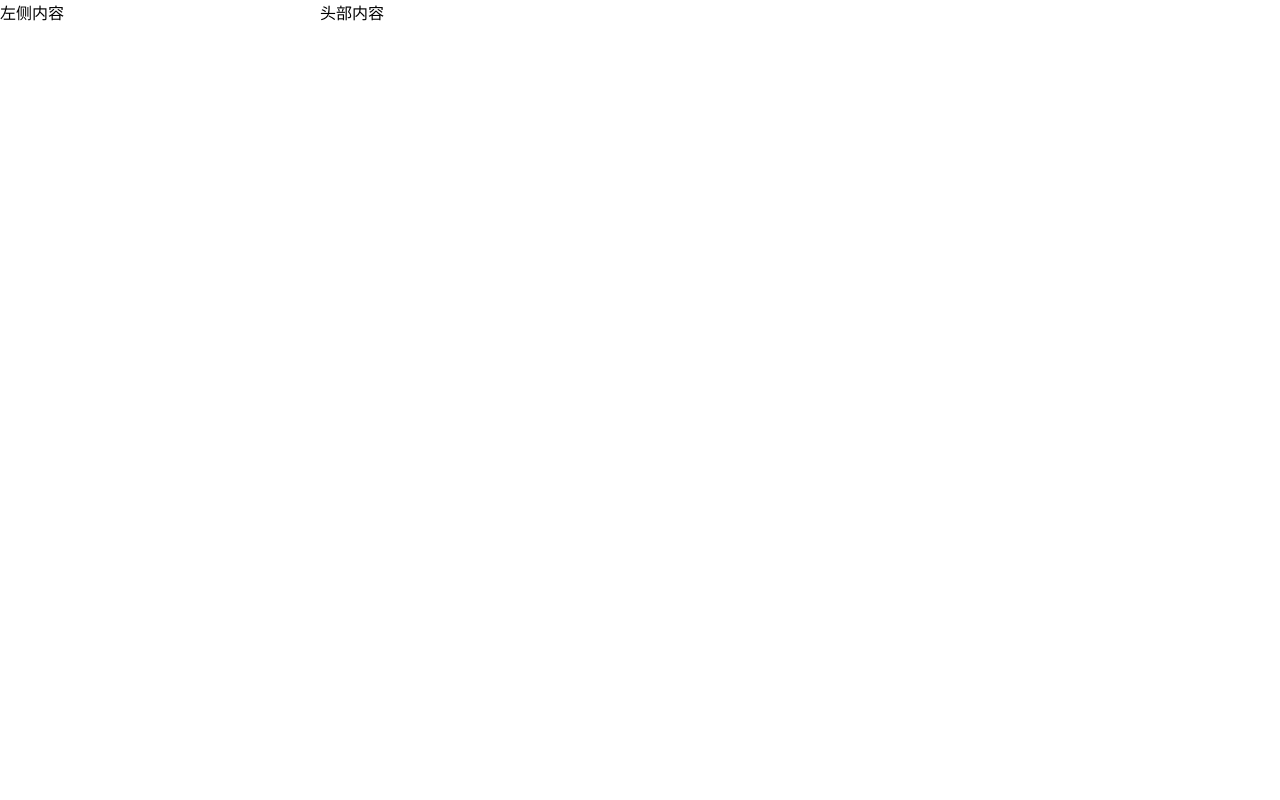
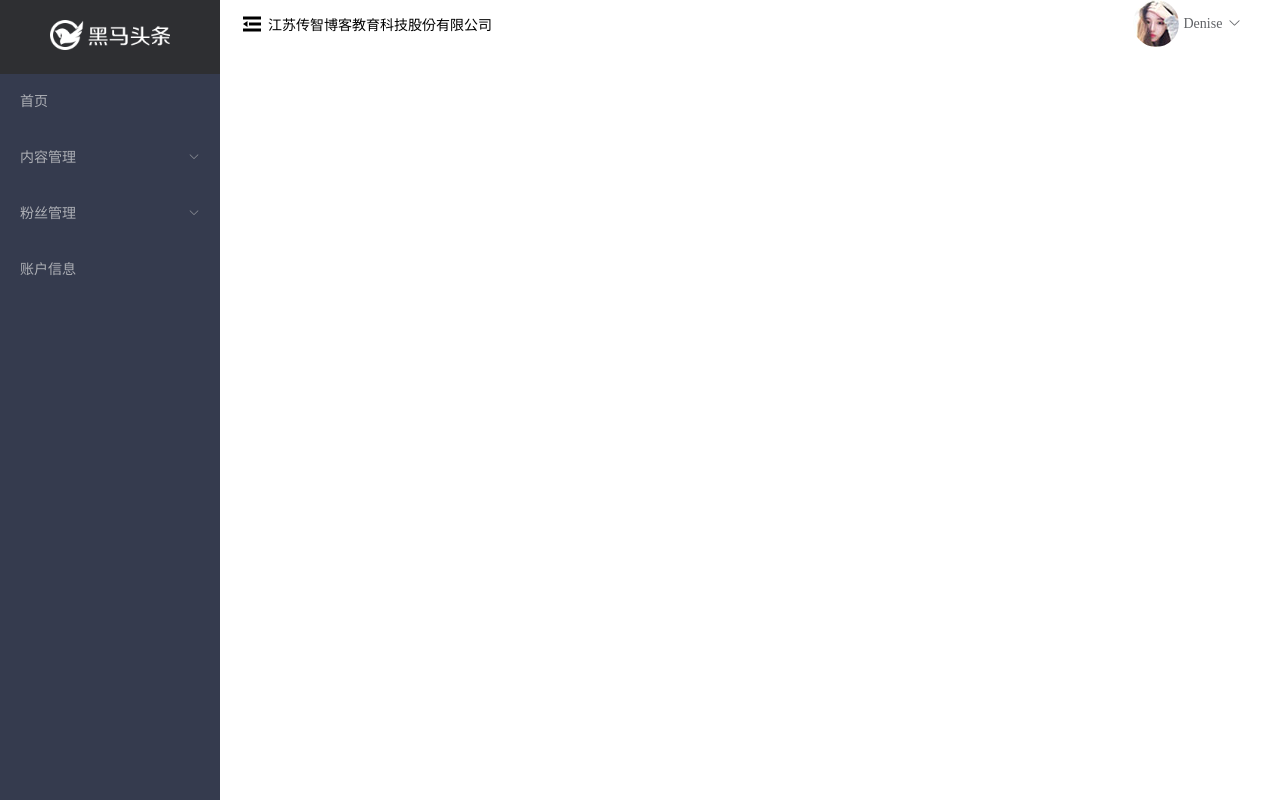
Before and after one commit to Danyang711/toutiao-88, a Vue app: page /#/home in a window 1280 px wide. Built offline with nearby package versions, Linux system fonts and the light colour scheme.

Commit message:
黑马头条PC-主页模块-左侧导航菜单 头部结构及下拉菜单

```diff
--- /dev/null
+++ b/src/components/layout-header.vue
@@ -0,0 +1,55 @@
+<template>
+<!-- 头部组件 -->
+  <el-row type="flex"  justify="space-between" align="middle">
+        <!-- 左侧 -->
+        <el-col :span="6" class="left">
+            <i class="el-icon-s-fold"></i>
+            <span>江苏传智博客教育科技股份有限公司</span>
+        </el-col>
+        <!-- 右侧 -->
+        <el-col :span="3" class="right">
+            <!-- 头像 -->
+        <img src="../assets/img/avatar.jpg" alt="">
+        <!-- 下拉菜单 -->
+            <el-dropdown trigger="click">
+            <span class="el-dropdown-link">
+                Denise<i class="el-icon-arrow-down el-icon--right"></i>
+            </span>
+            <el-dropdown-menu slot="dropdown">
+                <el-dropdown-item>账户信息</el-dropdown-item>
+                <el-dropdown-item>git地址</el-dropdown-item>
+                <el-dropdown-item>退出</el-dropdown-item>
+            </el-dropdown-menu>
+            </el-dropdown>
+        </el-col>
+  </el-row>
+</template>
+
+<script>
+export default {
+
+}
+</script>
+
+<style lang="less" scoped>
+.left{
+    display: flex;
+    align-items: center;
+    i{
+        font-size: 24px;
+    }
+    span{
+        margin-left: 4px;
+        font-size: 14px;
+    }
+}
+.right{
+    // margin-top: 3px;
+    display: flex;
+    align-items: center;
+    img{
+        border-radius: 50%;
+        margin-right: 5px;
+    }
+}
+</style>
--- a/src/views/home/index.vue
+++ b/src/views/home/index.vue
@@ -1,10 +1,39 @@
 <template>
 <!-- 布局 -->
  <el-container>
-   <el-aside>左侧内容</el-aside>
+   <el-aside class="left" style="width:220px">
+     <div class="menu_logo" style="background-color:#2e2f32">
+       <img src="../../assets/img/logo_admin.png" alt="">
+     </div>
+     <!-- 左侧导航 -->
+     <el-menu style="width:221px" background-color="#353b4e" text-color="#adafb5" active-text-color="#ffd04b">
+       <!-- 一级菜单 -->
+       <el-menu-item>首页</el-menu-item>
+       <!-- 二级菜单 -->
+    <el-submenu>
+      <template slot="title">内容管理</template>
+      <el-menu-item>发布文章</el-menu-item>
+      <el-menu-item>内容列表</el-menu-item>
+      <el-menu-item>素材管理</el-menu-item>
+      <el-menu-item>评论列表</el-menu-item>
+    </el-submenu>
+    <!-- 二级菜单 -->
+    <el-submenu>
+      <template slot="title">粉丝管理</template>
+      <el-menu-item>图文数据</el-menu-item>
+      <el-menu-item>粉丝概况</el-menu-item>
+      <el-menu-item>粉丝画像</el-menu-item>
+      <el-menu-item>粉丝列表</el-menu-item>
+    </el-submenu>
+    <!-- 一级菜单 -->
+       <el-menu-item>账户信息</el-menu-item>
+     </el-menu>
+   </el-aside>
    <!-- 大容器 -->
    <el-container>
-       <el-header>头部内容</el-header>
+       <el-header>
+         <layout-header></layout-header>
+       </el-header>
        <el-main>
          <!-- 二级路由容器 -->
          <router-view></router-view>
@@ -14,10 +43,27 @@
 </template>
 
 <script>
+import layoutHeader from '../../components/layout-header'
 export default {
   name: 'home',
   components: {
-
+    'layout-header': layoutHeader
   }
 }
 </script>
+<style lang="less" scoped>
+.left{
+  height: 100vh;
+  background-color: #353b4e;
+  overflow: hidden;
+  .menu_logo{
+  padding: 20px 0;
+  text-align: center;
+
+    img{
+      height: 30px;
+    }
+  }
+}
+
+</style>
```
